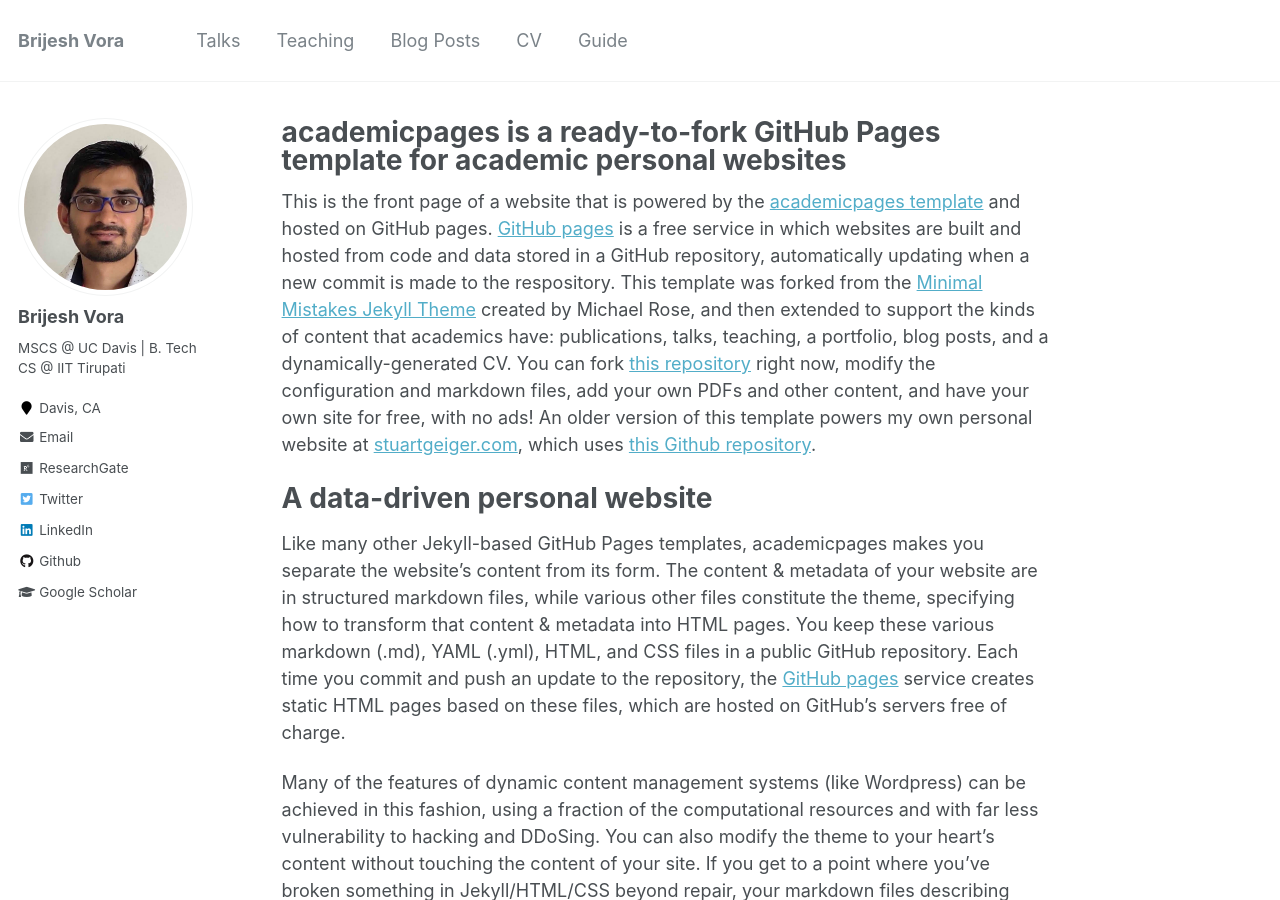
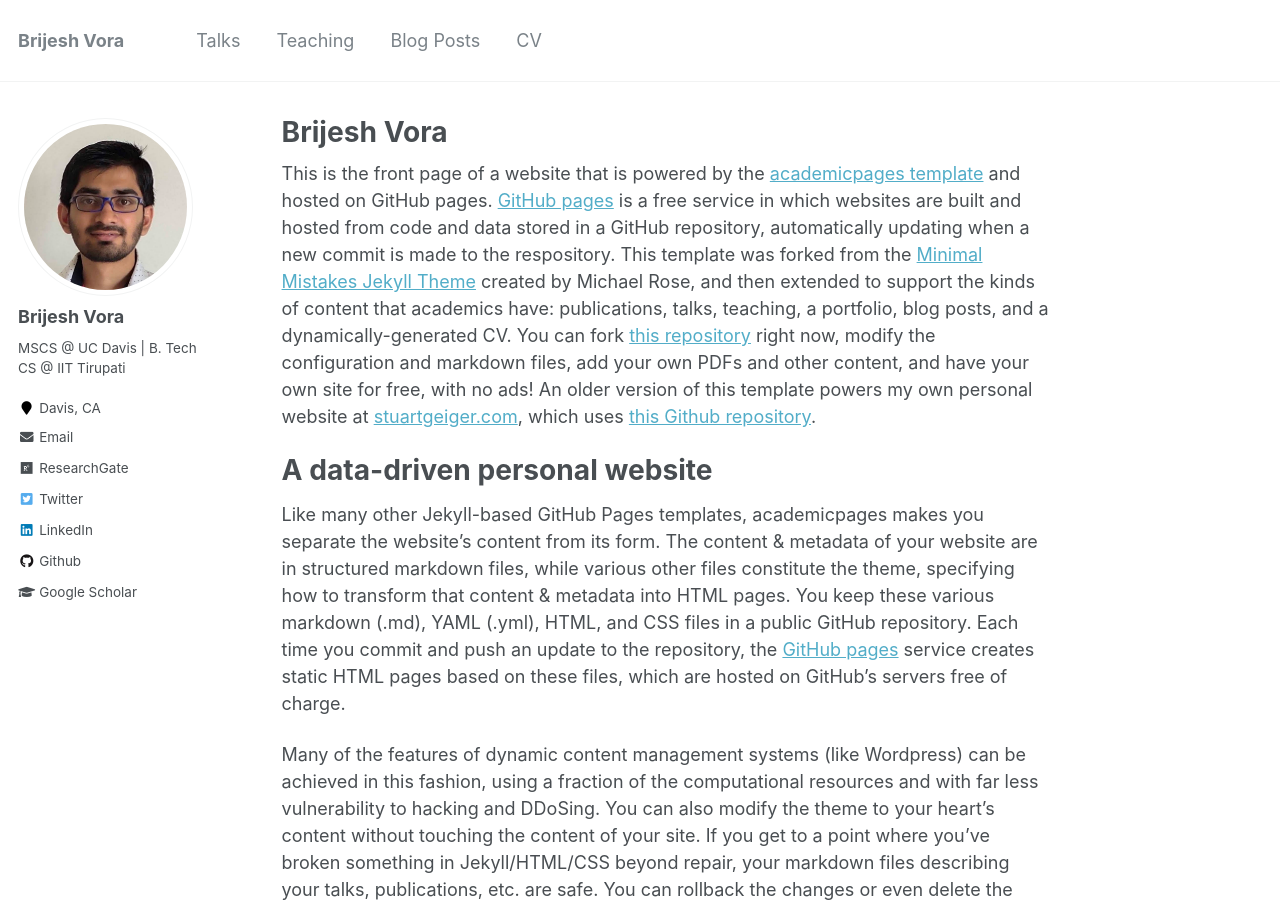
Before and after one commit to vorabrijesh/vorabrijesh.github.io, a Jekyll site: the page built from _pages/about.md, in a window 1280 px wide and 900 px high. Built offline with Jekyll 4.4.1, drawn with Linux system fonts in a browser that asks for light colours.

Commit message:
added data and pages

```diff
--- a/_config.yml
+++ b/_config.yml
@@ -11,7 +11,7 @@ title                    : "Brijesh Vora"
 title_separator          : "-"
 name                     : &name "Brijesh Vora"
 description              : &description "personal description"
-url                      : https://vorabrijesh.github.io # the base hostname & protocol for your site e.g. "https://mmistakes.github.io"
+url                      :  https://vorabrijesh.github.io # the base hostname & protocol for your site e.g. "https://mmistakes.github.io"
 baseurl                  : "" # the subpath of your site, e.g. "/blog"
 repository               : "vorabrijesh/vorabrijesh.github.io"
 teaser                   :  # filename of teaser fallback teaser image placed in /images/, .e.g. "500x300.png"
@@ -102,7 +102,7 @@ author:
   instagram        :
   impactstory      : #"https://profiles.impactstory.org/u/xxxx-xxxx-xxxx-xxxx"
   lastfm           :
-  linkedin         : "https://www.linkedin.com/in/brijesh-vora"
+  linkedin         : "brijesh-vora"
   orcid            :
   pinterest        :
   soundcloud       :
--- a/_data/navigation.yml
+++ b/_data/navigation.yml
@@ -18,5 +18,5 @@ main:
   - title: "CV"
     url: /cv/
 
-  - title: "Guide"
-    url: /markdown/
+  # - title: "Guide"
+  #   url: /markdown/
--- a/_pages/about.md
+++ b/_pages/about.md
@@ -1,6 +1,6 @@
 ---
 permalink: /
-title: "academicpages is a ready-to-fork GitHub Pages template for academic personal websites"
+title: "Brijesh Vora"
 excerpt: "About me"
 author_profile: true
 redirect_from:
```
Also changed, not shown: _teaching/2022-spring.md (+3 -5 lines), Gemfile.lock (added).
